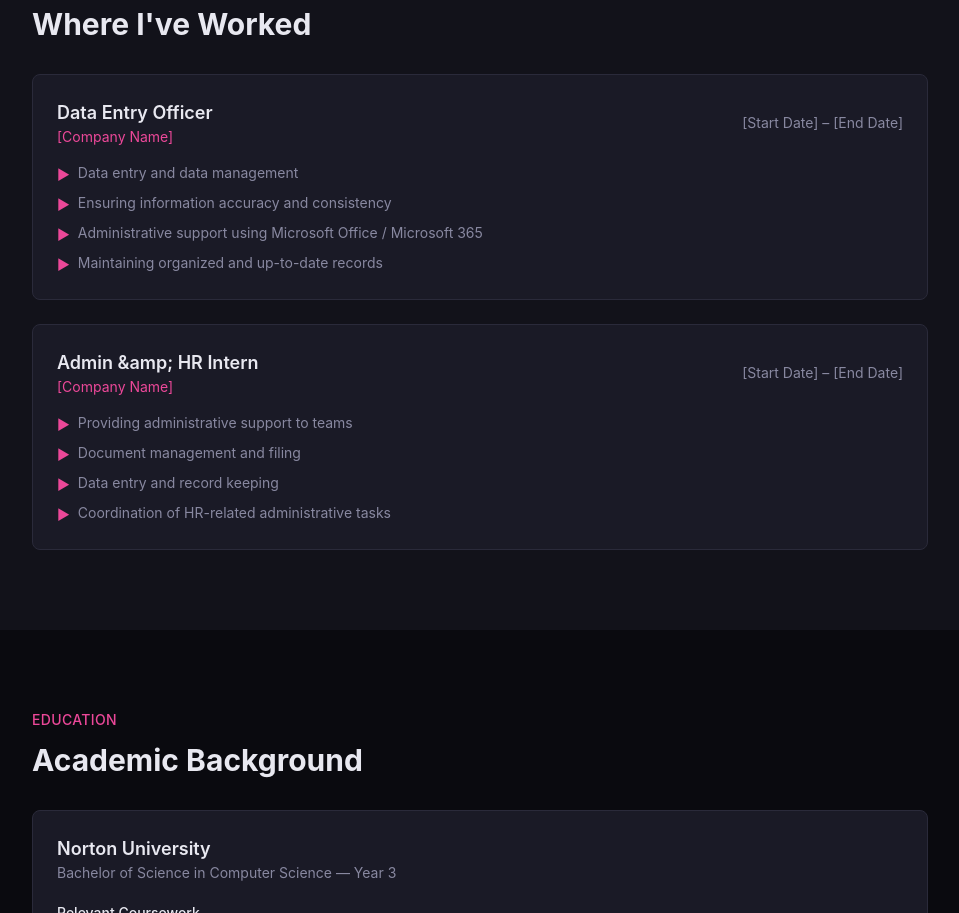
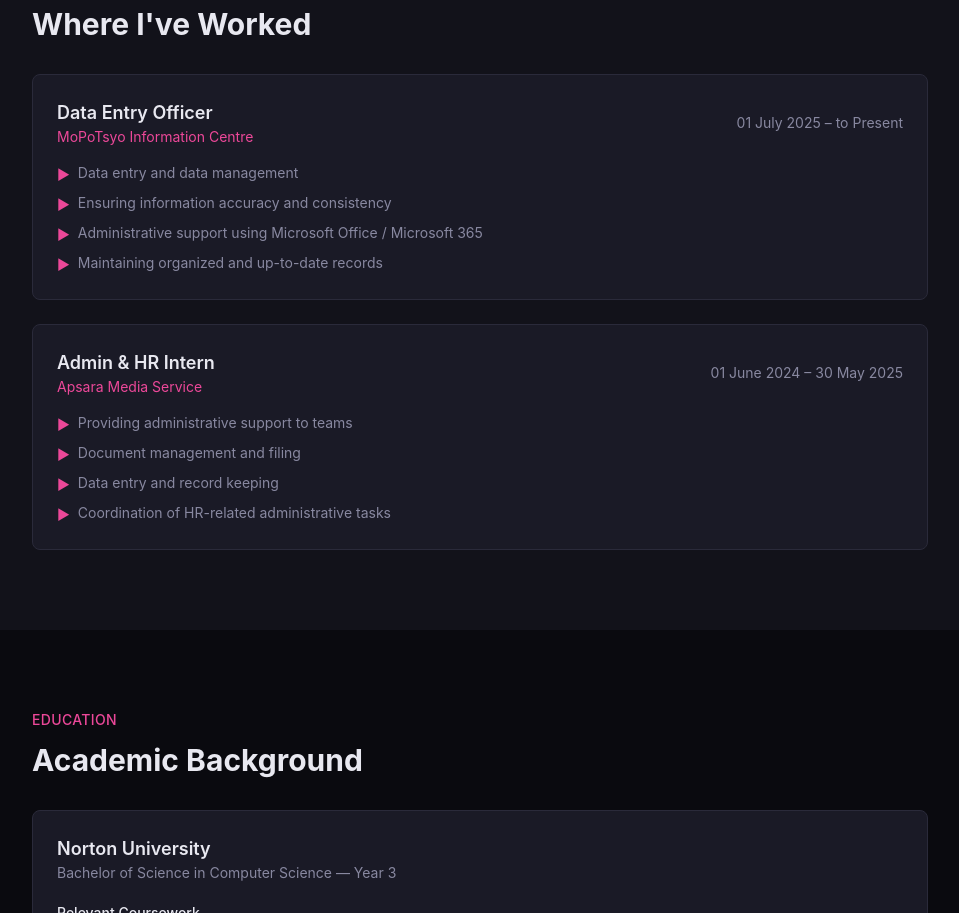
Before and after one commit to somathmorm4-ai/Personal-Portfolio, a React (Vite) app: page / in a window 1280 px wide. Shown: the part 2680-3593 px from the top of the page, without its empty margins (160-1119 px from the left). Built offline with nearby package versions, Linux system fonts and the light colour scheme.

Commit message:
Edit Project

```diff
--- a/src/components/Experience.jsx
+++ b/src/components/Experience.jsx
@@ -1,8 +1,8 @@
 const experiences = [
   {
     role: "Data Entry Officer",
-    company: "[Company Name]",
-    period: "[Start Date] &ndash; [End Date]",
+    company: "MoPoTsyo Information Centre",
+    period: "01 July 2025 &ndash; to Present",
     responsibilities: [
       "Data entry and data management",
       "Ensuring information accuracy and consistency",
@@ -11,9 +11,9 @@ const experiences = [
     ],
   },
   {
-    role: "Admin &amp; HR Intern",
-    company: "[Company Name]",
-    period: "[Start Date] &ndash; [End Date]",
+    role: "Admin & HR Intern",
+    company: "Apsara Media Service",
+    period: "01 June 2024 &ndash; 30 May 2025",
     responsibilities: [
       "Providing administrative support to teams",
       "Document management and filing",
@@ -25,7 +25,10 @@ const experiences = [
 
 export default function Experience() {
   return (
-    <section id="experience" className="py-20 px-6 bg-bg-secondary scroll-mt-16">
+    <section
+      id="experience"
+      className="py-20 px-6 bg-bg-secondary scroll-mt-16"
+    >
       <div className="max-w-4xl mx-auto">
         <p className="text-accent text-sm font-medium tracking-wide uppercase mb-3">
           Experience
--- a/src/components/Projects.jsx
+++ b/src/components/Projects.jsx
@@ -4,12 +4,16 @@ const projects = [
     description:
       "An AI-powered perfume shopping application where users can browse perfume products and receive AI-driven product recommendations.",
     technologies: ["React", "Vite", "JavaScript", "Spring Boot", "MySQL"],
+    // github: "#",
+    // demo: "#",
   },
   {
     title: "Hotel Management System",
     description:
       "A hotel management web application for managing bookings, guests, and room operations.",
     technologies: ["PHP", "MySQL"],
+    // github: "#",
+    // demo: null,
   },
   {
     title: "Spring Boot POS System",
@@ -22,12 +26,16 @@ const projects = [
       "PostgreSQL",
       "Swagger",
     ],
+    // github: "#",
+    // demo: null,
   },
   {
     title: "University Library System",
     description:
       "A university library management application for tracking books, members, and borrowing records.",
     technologies: ["Java", "Java Swing", "Database"],
+    github: "#",
+    demo: null,
   },
 ];
 
```
